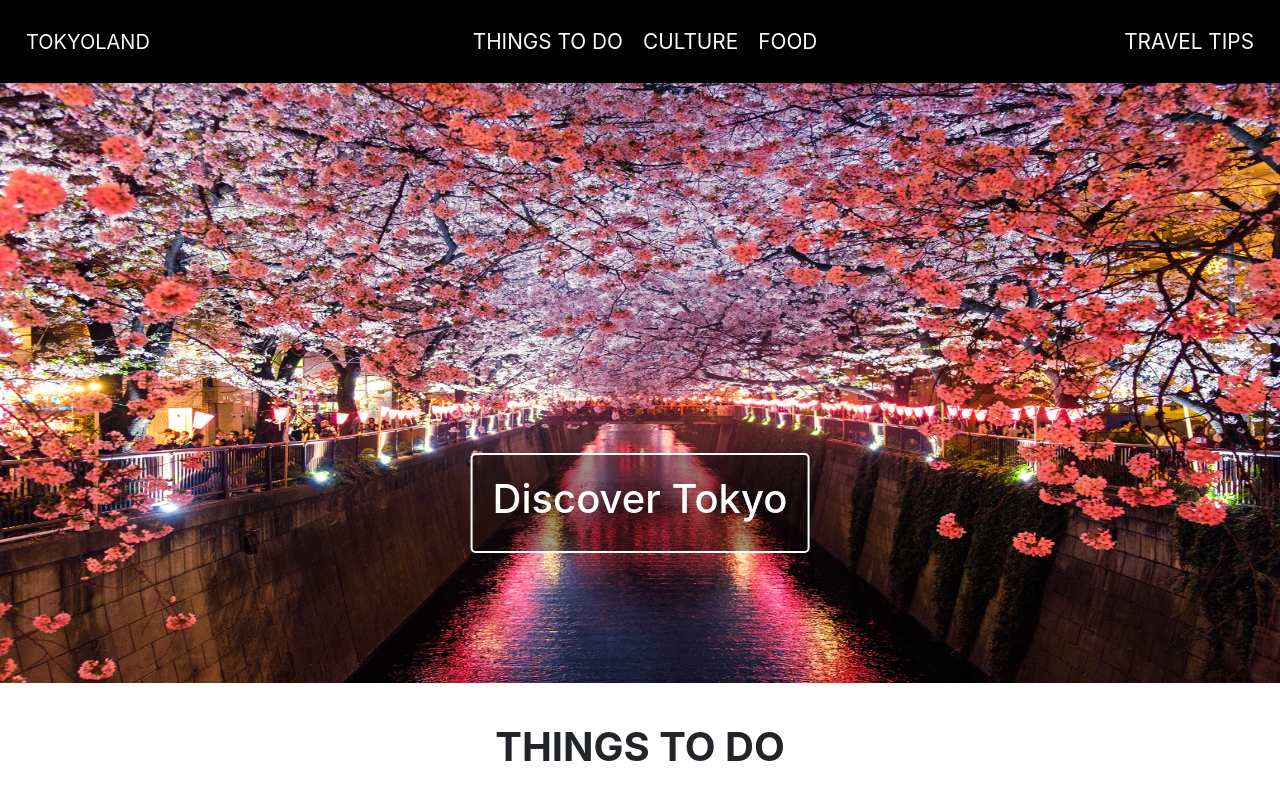
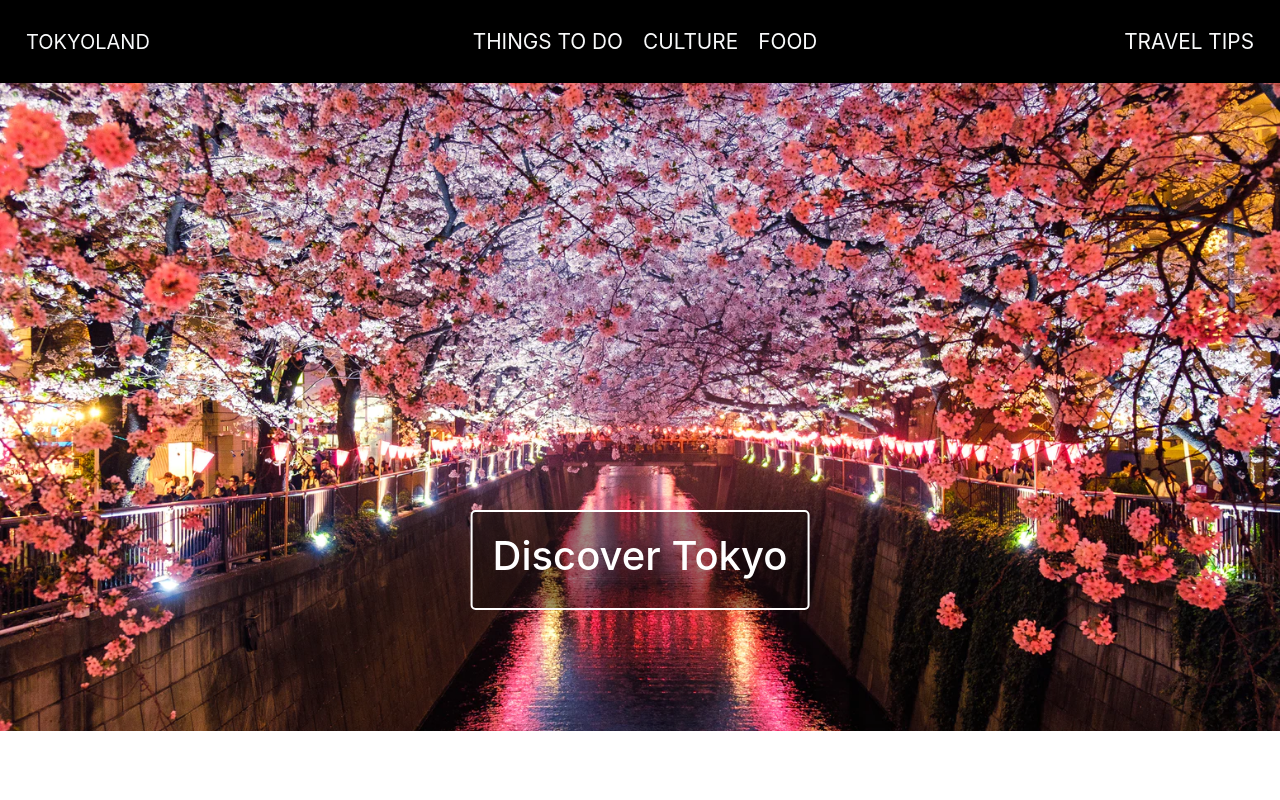
Before and after one commit to DonatellaC/tokyoland, a React (Create React App) app: page / in a window 1280 px wide. Shown: the top 800 px of the page. Built offline with nearby package versions, Linux system fonts and the light colour scheme.

Commit message:
updated style background top section

```diff
--- a/src/components/TopSection/TopSection.css
+++ b/src/components/TopSection/TopSection.css
@@ -1,8 +1,15 @@
 .container-background {
-  position: relative;
-  text-align: center;
-  color: white;
-  margin-bottom: 40px;
+ height: 90vh;
+ width: 100%;
+ display: flex;
+ flex-direction: column;
+ align-items: center;
+ object-fit: contain;
+}
+img {
+  object-fit: cover;
+  width: 100%;
+  height: 90%;
 }
 
 /* Centered text Discover Tokyo */
@@ -30,7 +37,7 @@
 
 .img-fluid {
   width: 100%;
-  max-height: 600px;
+  max-height: 90vh;
 }
 
 @media screen and (max-width: 800px) {
--- a/src/components/TopSection/TopSection.js
+++ b/src/components/TopSection/TopSection.js
@@ -1,17 +1,12 @@
 import React from "react";
 import { Link } from "react-router-dom";
 import "./TopSection.css";
-import { Image } from "react-bootstrap";
 import background from "../../images/background.png";
 
 function TopSection() {
   return (
     <div className="container-background">
-      <Image
-        className="img-fluid"
-        src={background}
-        alt="Meguro River, Matsuno, Japan"
-      />
+      <img src={background} alt="Meguro River, Matsuno, Japan"></img>
       <div className="centered">
         <h1>{<Link to="/tokyo">Discover Tokyo</Link>}</h1>
       </div>
```
